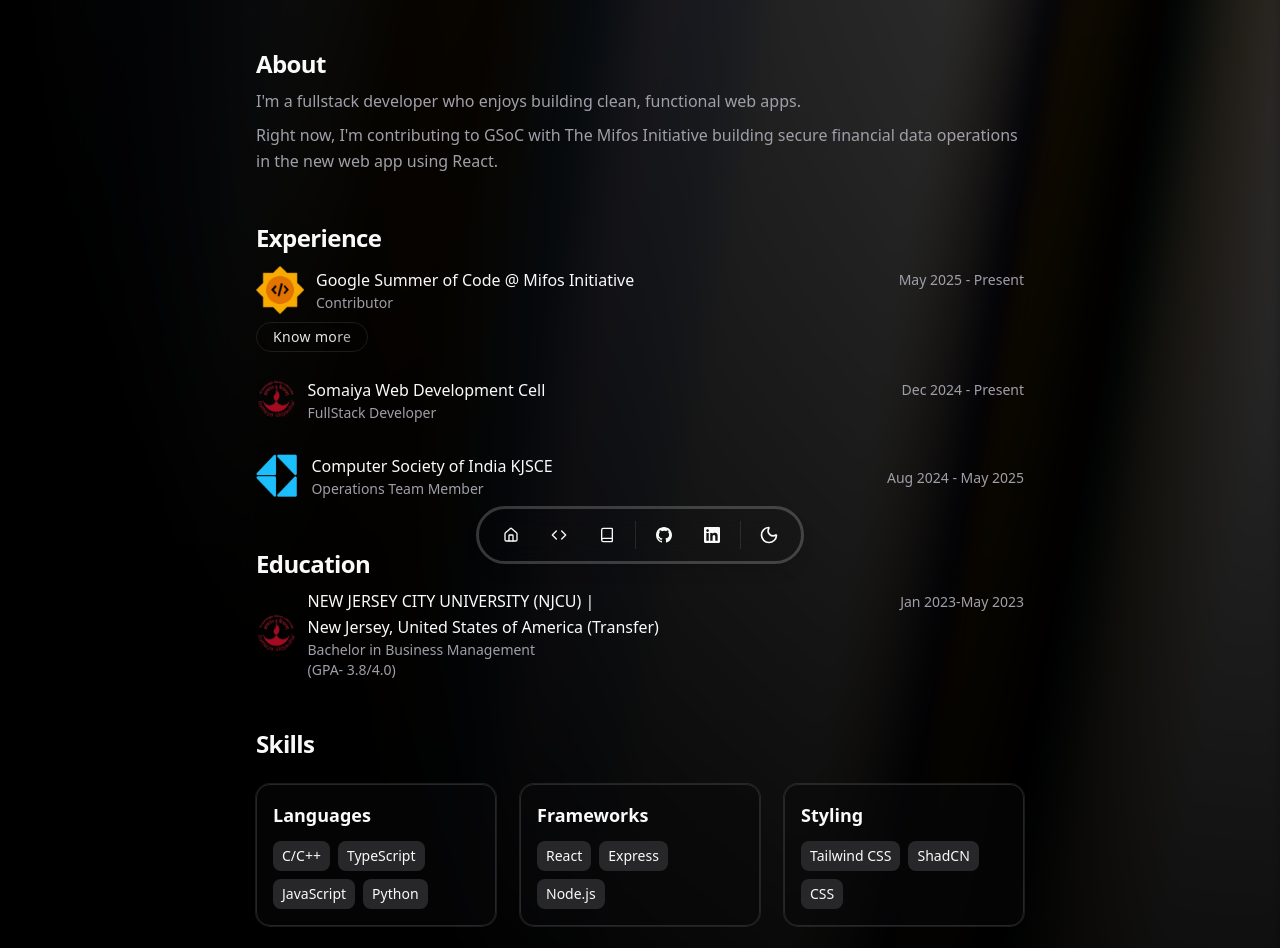
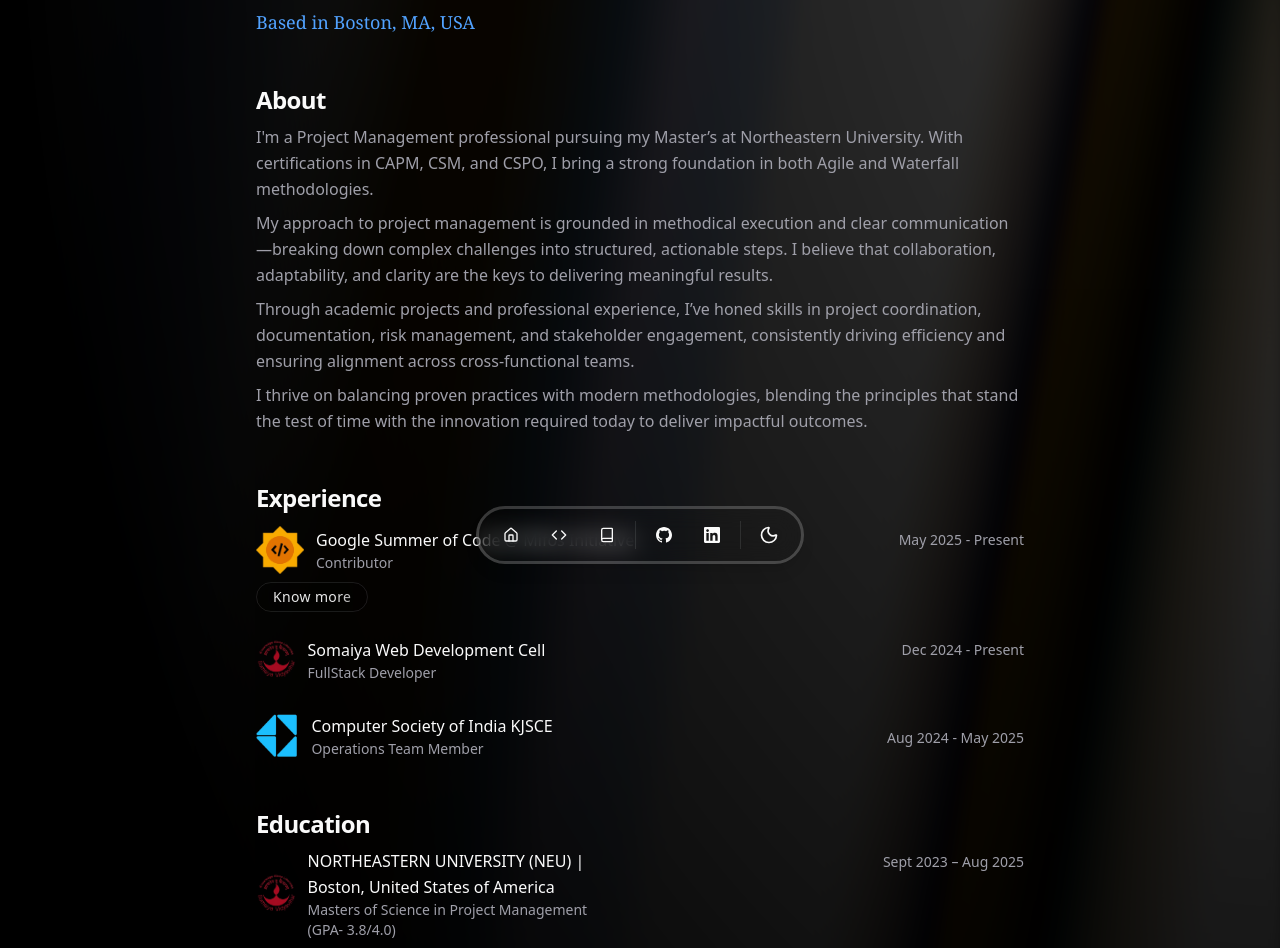
Before and after one commit to chaitu0608/ishwari-portfolio, a React (Vite) app: page / in a window 1280 px wide. Shown: the part 220-1168 px from the top of the page. Built offline with nearby package versions, Linux system fonts and the light colour scheme.

Commit message:
Update personal information and education details on Home page

```diff
--- a/src/pages/home/Home.tsx
+++ b/src/pages/home/Home.tsx
@@ -63,22 +63,40 @@ const Home = () => {
               <p className="text-xl text-neutral-600 dark:text-muted-foreground">
                 24 years old last time I checked
               </p>
+              <p className="text-lg font-serif text-blue-600 dark:text-blue-400">
+                Based in Boston, MA, USA
+              </p>
             </section>
 
             {/* About */}
             <section className="space-y-2">
               <h2 className="text-2xl font-semibold tracking-tight">About</h2>
               <p className="text-neutral-700 dark:text-muted-foreground">
-                I'm a fullstack developer who enjoys building clean, functional
-                web apps.
+                I'm a Project Management professional pursuing my Master’s at
+                Northeastern University. With certifications in CAPM, CSM, and
+                CSPO, I bring a strong foundation in both Agile and Waterfall
+                methodologies.
               </p>
               <p className="text-neutral-700 dark:text-muted-foreground">
-                Right now, I'm contributing to GSoC with The Mifos Initiative
-                building secure financial data operations in the new web app
-                using React.
+                My approach to project management is grounded in methodical
+                execution and clear communication—breaking down complex
+                challenges into structured, actionable steps. I believe that
+                collaboration, adaptability, and clarity are the keys to
+                delivering meaningful results.
+              </p>
+              <p className="text-neutral-700 dark:text-muted-foreground">
+                Through academic projects and professional experience, I’ve
+                honed skills in project coordination, documentation, risk
+                management, and stakeholder engagement, consistently driving
+                efficiency and ensuring alignment across cross-functional teams.
+              </p>
+              <p className="text-neutral-700 dark:text-muted-foreground">
+                I thrive on balancing proven practices with modern
+                methodologies, blending the principles that stand the test of
+                time with the innovation required today to deliver impactful
+                outcomes.
               </p>
             </section>
-
             {/* Experience */}
             <section className="space-y-3">
               <h2 className="text-2xl font-semibold tracking-tight">
@@ -165,6 +183,32 @@ const Home = () => {
               <h2 className="text-2xl font-semibold tracking-tight">
                 Education
               </h2>
+
+              {/* NEU Section */}
+              <div className="flex justify-between items-start">
+                <div className="flex items-center space-x-3">
+                  <img
+                    src={somaiya} // Replace with NEU logo if available
+                    alt="College Logo"
+                    className="h-12 w-auto object-contain"
+                  />
+                  <div>
+                    <p className="font-medium">
+                      NORTHEASTERN UNIVERSITY (NEU) |<br /> Boston, United
+                      States of America
+                    </p>
+                    <p className="text-sm text-neutral-600 dark:text-muted-foreground">
+                      Masters of Science in Project Management <br />
+                      (GPA- 3.8/4.0)
+                    </p>
+                  </div>
+                </div>
+                <p className="text-sm text-neutral-500 dark:text-muted-foreground mt-1">
+                  Sept 2023 – Aug 2025
+                </p>
+              </div>
+
+              {/* NJCU Section */}
               <div className="flex justify-between items-start">
                 <div className="flex items-center space-x-3">
                   <img
@@ -221,7 +265,9 @@ const Home = () => {
                 If you'd like to reach out, just drop me an email:
               </p>
               <p className="text-lg font-medium text-blue-500 hover:underline">
-                <a href="mailto:craig@example.com">craig.rosario04@gmail.com</a>
+                <a href="mailto:craig@example.com">
+                  dhamdhere.i@northeastern.edu{" "}
+                </a>
               </p>
             </section>
           </div>
```
